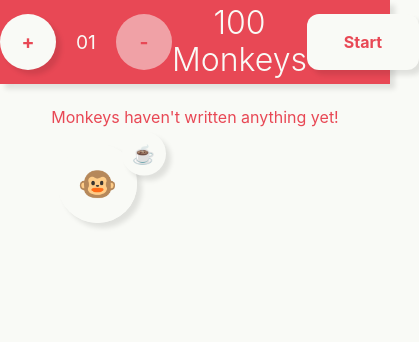
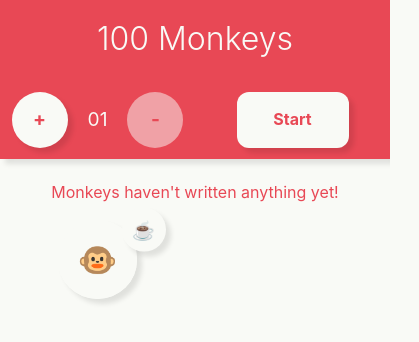
Before and after one commit to danielkvist/100-monkeys, a React app: page / in a window 390 px wide. Shown: the whole page, 419 px wide, since content can reach past the window. Built offline with nearby package versions, Linux system fonts and the light colour scheme.

Commit message:
fix(styles): fix responsive styles

```diff
--- a/public/index.html
+++ b/public/index.html
@@ -2,19 +2,12 @@
 <html lang="en">
 	<head>
 		<meta charset="utf-8" />
-    <link rel="icon" href="%PUBLIC_URL%/favicon.ico" />
+		<link rel="icon" href="%PUBLIC_URL%/favicon.png" />
 		<meta name="viewport" content="width=device-width, initial-scale=1" />
-    <meta name="theme-color" content="#000000" />
 		<meta
 			name="description"
-      content="Web site created using create-react-app"
+			content="Monkey writers is a simple webapp inspired by The Infinite Monkey theorem which states that a monkey hitting keys at random on a typewriter keyboard for an infinite amount of time will almost surely type any given text, such as the complete works of William Shakespeare."
 		/>
-    <link rel="apple-touch-icon" href="%PUBLIC_URL%/logo192.png" />
-    <!--
-      manifest.json provides metadata used when your web app is installed on a
-      user's mobile device or desktop. See https://developers.google.com/web/fundamentals/web-app-manifest/
-    -->
-    <link rel="manifest" href="%PUBLIC_URL%/manifest.json" />
 		<!--
       Notice the use of %PUBLIC_URL% in the tags above.
       It will be replaced with the URL of the `public` folder during the build.
@@ -24,7 +17,7 @@
       work correctly both with client-side routing and a non-root public URL.
       Learn how to configure a non-root public URL by running `npm run build`.
     -->
-    <title>React App</title>
+		<title>Monkey Writers</title>
 	</head>
 	<body>
 		<noscript>You need to enable JavaScript to run this app.</noscript>
--- a/public/robots.txt
+++ b/public/robots.txt
@@ -1,3 +1,2 @@
-# https://www.robotstxt.org/robotstxt.html
 User-agent: *
-Disallow:
+allow: /
--- a/src/components/monkeys.js
+++ b/src/components/monkeys.js
@@ -51,7 +51,7 @@ const Monkeys = () => {
 	const [counter] = useRecoilState(counterState);
 
 	useEffect(() => {
-		setMonkeys([<Monkey key={1} />]);
+		setMonkeys([<Monkey key={0} />]);
 	}, []);
 
 	useEffect(() => {
--- a/src/index.css
+++ b/src/index.css
@@ -27,18 +27,22 @@ body {
 	background-color: var(--red);
 	box-shadow: 5px 5px 5px rgba(12, 12, 12, 0.1);
 	color: var(--beige);
-	display: flex;
-	height: calc(var(--base) * 21);
+	display: grid;
+	grid-template-areas: 'counter title control';
+	grid-template-columns: repeat(3, 1fr);
+	justify-items: center;
 	margin-bottom: calc(var(--base) * 6);
-	justify-content: space-around;
 }
 
 .title {
+	grid-area: title;
 	text-align: center;
 	font-weight: 300;
+	word-break: break-all;
 }
 
 .counter {
+	grid-area: counter;
 	align-items: center;
 	display: grid;
 	font-size: 1.2rem;
@@ -71,6 +75,10 @@ body {
 
 .btn:focus {
 	outline: none;
+}
+
+.control {
+	grid-area: control;
 }
 
 .control__btn {
@@ -180,6 +188,12 @@ span[aria-label='monkey']::before {
 	.monkeys {
 		grid-template-columns: repeat(3, 1fr);
 	}
+
+	.app__header {
+		grid-template-areas: 'title title' 'counter control';
+		grid-template-columns: repeat(2, 1fr);
+		grid-template-rows: repeat(2, 1fr);
+	}
 }
 
 @media screen and (max-width: 500px) {
```
Also changed, not shown: README.md, public/favicon.ico (deleted), public/favicon.png (added), public/logo192.png (deleted), public/logo512.png (deleted), public/manifest.json (deleted). Lines whose indentation alone changed are shown as unchanged.
